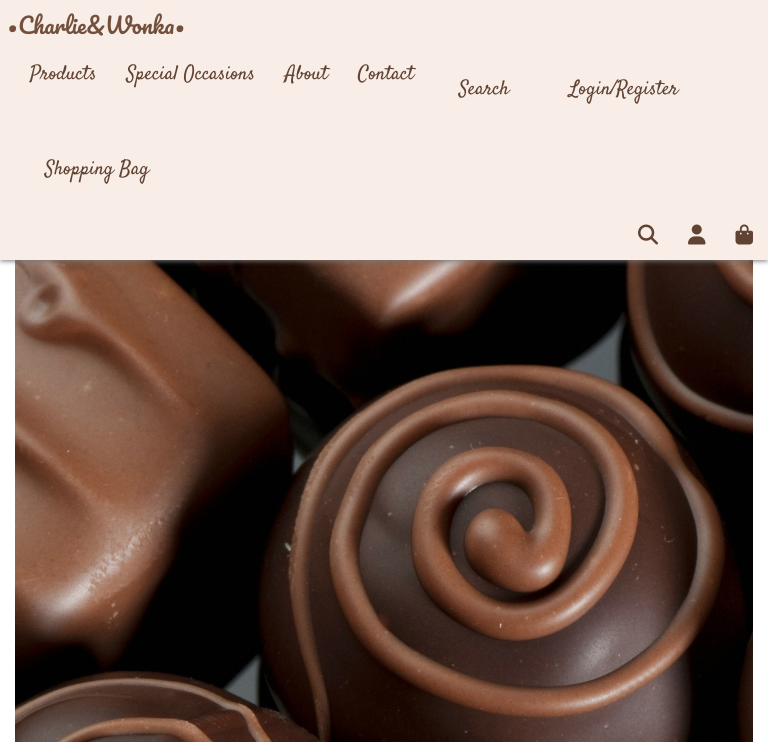
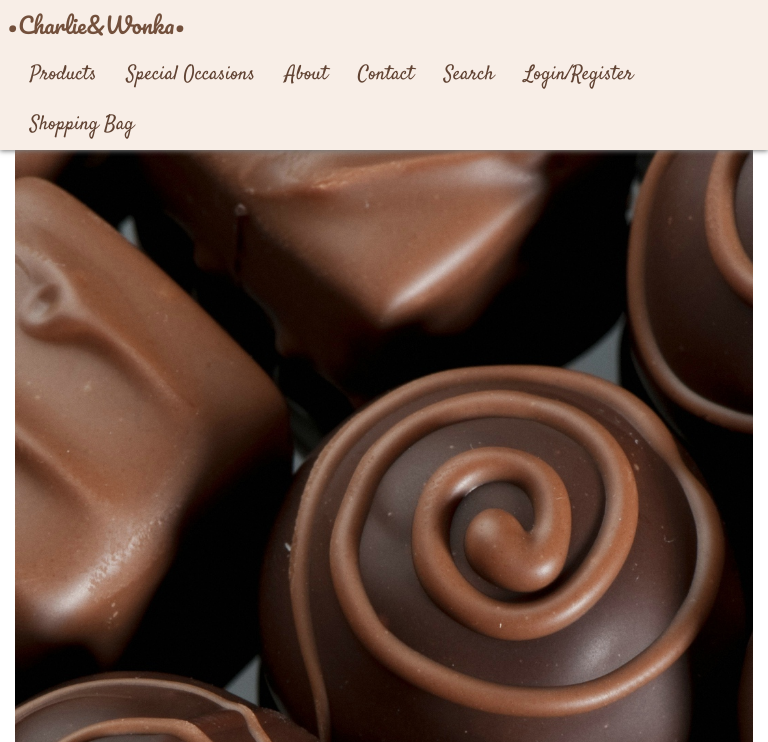
Before and after one commit to centeio/Database-and-Web-Applications-Lab, a PHP site: page /AboutPage.html in a window 768 px wide. Shown: the top 742 px of the page. Run offline with PHP 8.4, Linux system fonts and the light colour scheme; some libraries are stand-ins or nearby versions; some web fonts are replaced.

Commit message:
About Page Final

```diff
--- a/css/AboutPage.css
+++ b/css/AboutPage.css
@@ -1,3 +1,4 @@
+/* Navbar */
 html, body {
     height: 100%;
     background-color: white;
@@ -90,6 +91,11 @@ html, body {
 .nav.navbar-nav.navbar-right a {
     color: #614333;
     text-shadow: none;
+}
+
+@media only screen and (min-width: 768px) {
+    .nav.navbar-nav.navbar-center a,
+    .nav.navbar-nav.navbar-right a {
         transition: all .5s ease;
         -webkit-transition: all .2s ease; /* Safari and Chrome */
         -moz-transition: all .2s ease; /* Firefox */
@@ -99,19 +105,47 @@ html, body {
 
     .nav.navbar-nav.navbar-center a:hover,
     .nav.navbar-nav.navbar-right a:hover {
-    color: #614333;
-    text-shadow: none;
         transform: scale(1.1);
         -webkit-transform: scale(1.1); /* Safari and Chrome */
         -moz-transform: scale(1.1); /* Firefox */
         -ms-transform: scale(1.1); /* IE 9 */
         -o-transform: scale(1.1); /* Opera */
     }
+}
+
+.nav.navbar-nav.navbar-center a:hover,
+.nav.navbar-nav.navbar-right a:hover {
+    color: #614333;
+    text-shadow: none;
+}
 
 .nav.navbar-nav.navbar-right i {
     color: #614333;
     font-size: 20px;
 }
+
+@media only screen and (min-width: 768px) {
+    .nav.navbar-nav.navbar-center .navbar-text {
+        display: none;
+    }
+
+    .nav.navbar-nav.navbar-right .navbar-icon {
+        display: inline-block;
+    }
+}
+
+@media only screen and (max-width: 768px) {
+    .nav.navbar-nav.navbar-center .navbar-text {
+        display: block;
+        margin: 0;
+    }
+
+    .nav.navbar-nav.navbar-right .navbar-icon {
+        display: none;
+    }
+}
+
+/* End of Navbar */
 
 #about-body {
     margin-top: 50px;
```
Lines whose indentation alone changed are shown as unchanged.
